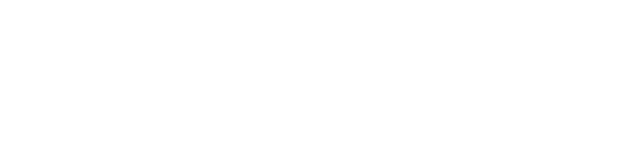
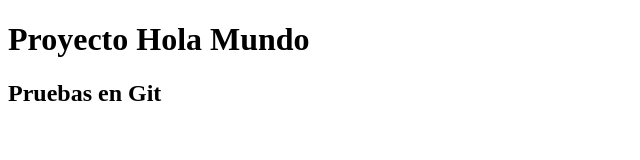
Before and after one commit to Espeortega98/Repositorio1DAW, a plain HTML site: page index.html in a window 1280 px wide. Shown: the whole page, without its empty margins (0-640 px from the left). Drawn offline with Linux system fonts and the light colour scheme.

Commit message:
Agregado titulo dos

```diff
--- a/index.html
+++ b/index.html
@@ -1,12 +1,16 @@
 <!DOCTYPE html>
 <html lang="en">
+
 <head>
     <meta charset="UTF-8">
     <meta http-equiv="X-UA-Compatible" content="IE=edge">
     <meta name="viewport" content="width=device-width, initial-scale=1.0">
     <title>Document</title>
 </head>
+
 <body>
+    <h1>Proyecto Hola Mundo</h1>
+    <h2>Pruebas en Git </h2>
+</body>
 
-</body>
 </html>
```
